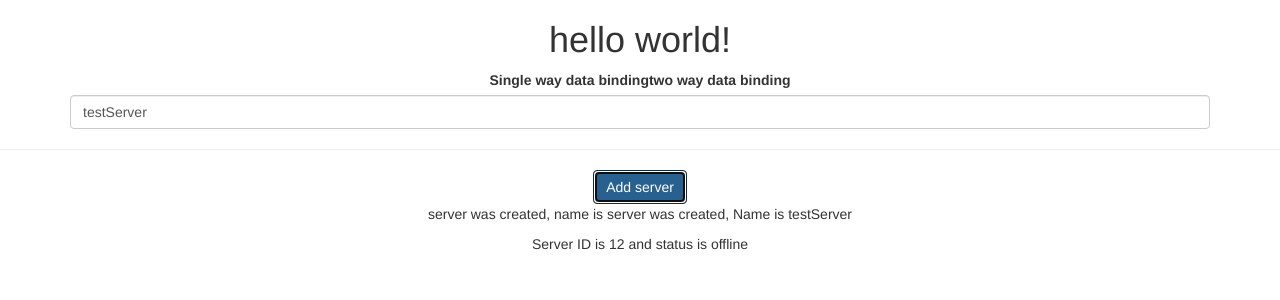
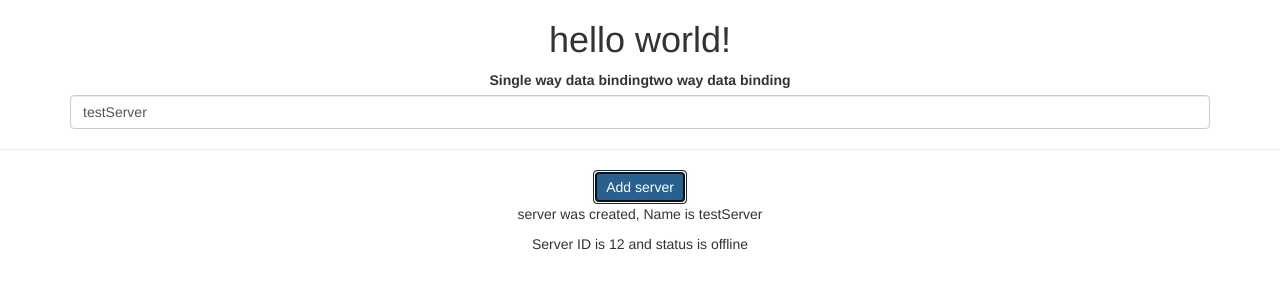
Before and after one commit to mezubeen/angular-practicing, an Angular app: page / in a window 1280 px wide. Both pictures are taken after a click on the button "Add server". Shown: the top 300 px of the page. Built offline with nearby package versions, Linux system fonts and the light colour scheme.

Commit message:
ng if directive (message fixed)

```diff
--- a/src/app/servers/servers.component.html
+++ b/src/app/servers/servers.component.html
@@ -17,6 +17,6 @@
 
  <!-- <p [innerText]="allowNewServer"></p> -->
 
-<p *ngIf="serverCreated">server was created, name is {{ serverCreationStatus}}</p>
+<p *ngIf="serverCreated">server was created, {{ serverCreationStatus}}</p>
 
 <app-server></app-server>
--- a/src/app/servers/servers.component.ts
+++ b/src/app/servers/servers.component.ts
@@ -22,7 +22,7 @@ export class ServersComponent implements OnInit {
 
   onCreateServer(){
     this.serverCreated = true;
-    this.serverCreationStatus = "server was created, Name is "+this.serverName;
+    this.serverCreationStatus = "Name is "+this.serverName;
   }
 
   onUpdateServreName(event :Event){
```
